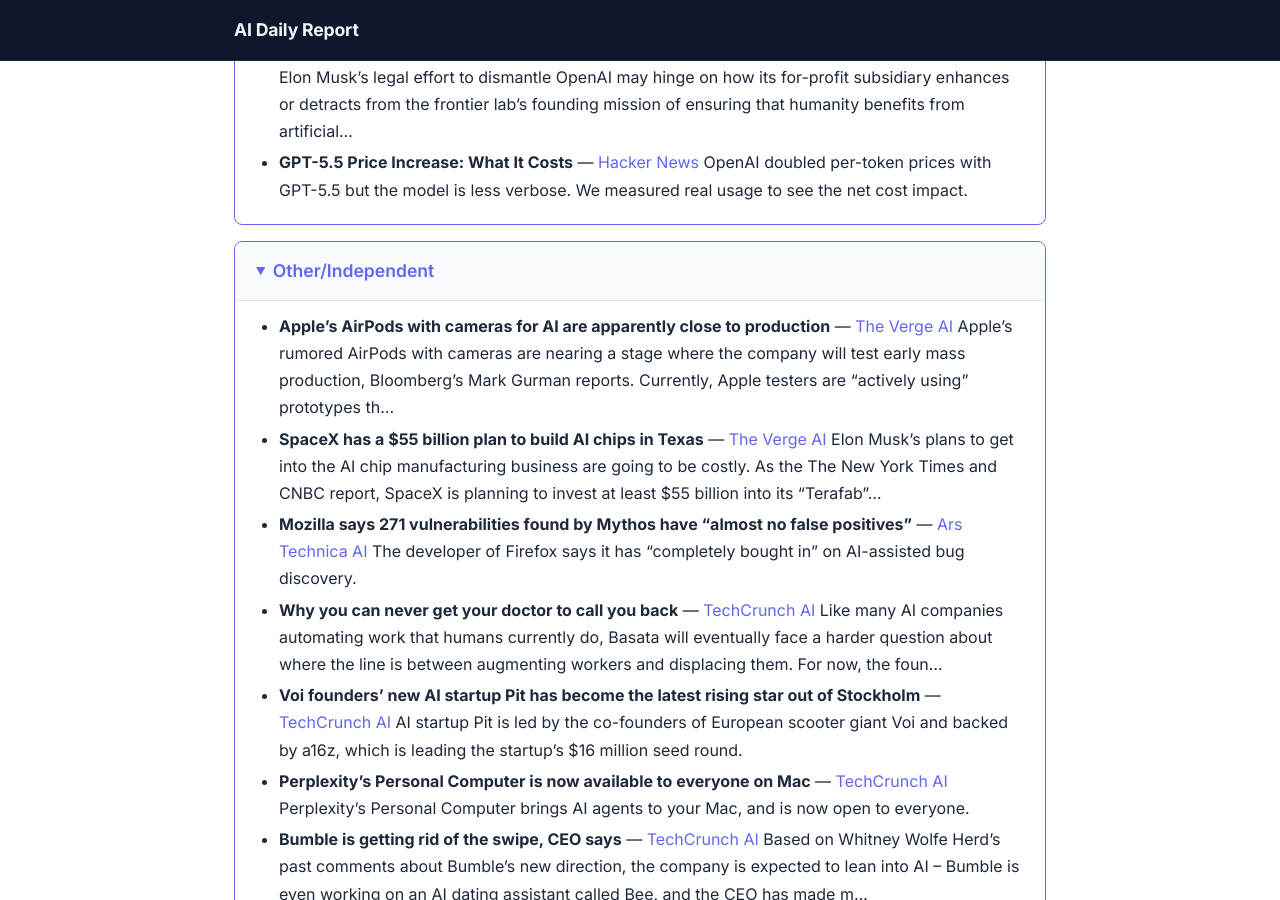
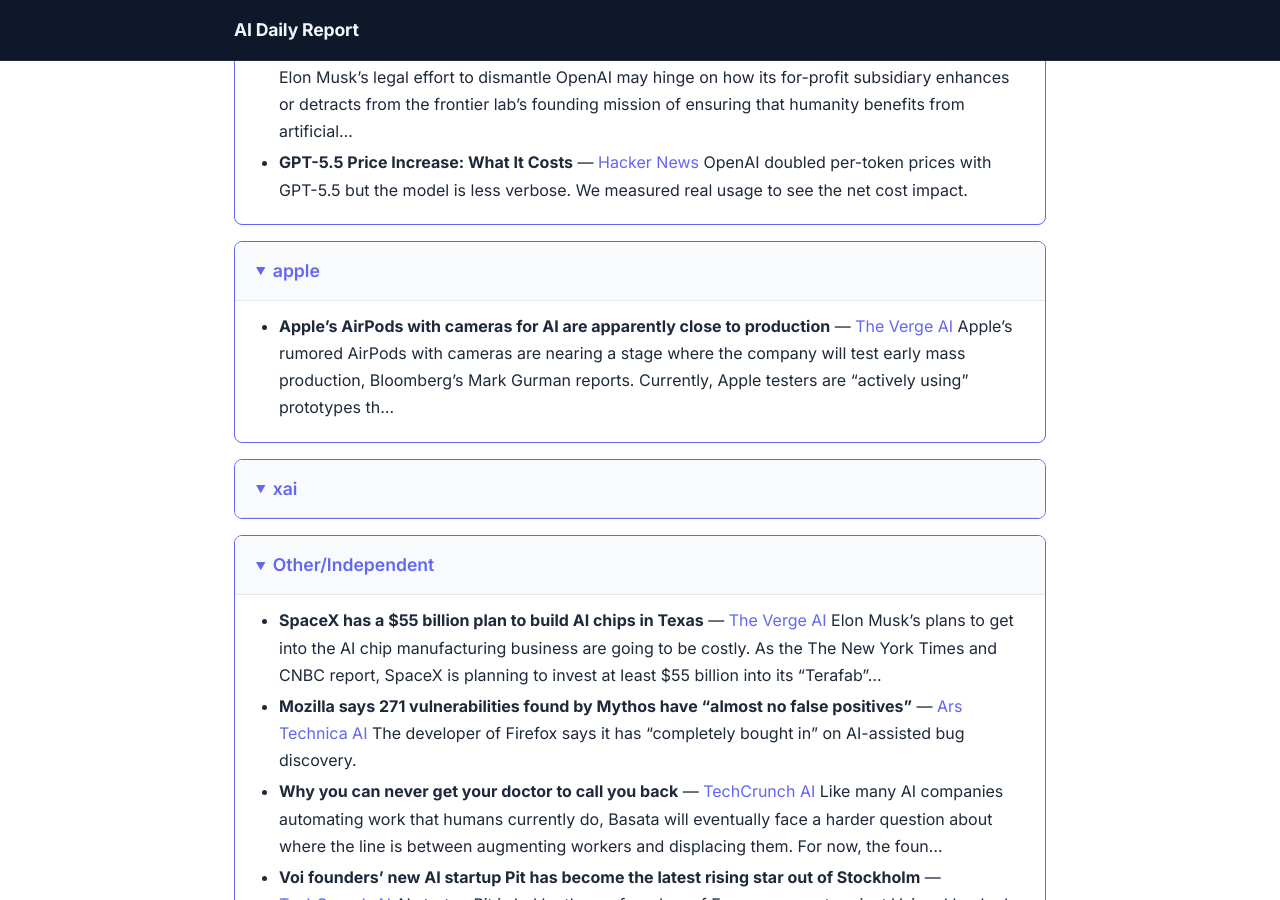
Before and after one commit to lankeami/ai-upskill, a Jekyll site: the page built from reports/2026-05-08.md, in a window 1280 px wide and 900 px high, scrolled down 2201 px. Built offline with Jekyll 4.4.1, drawn with Linux system fonts in a browser that asks for light colours.

Commit message:
chore: add xai and apple company sections to 2026-05-08 report (#32)
Moves Apple AirPods article from Other/Independent to a new apple section,
and adds empty xai section. Updates frontmatter companies list accordingly.

```diff
--- a/reports/2026-05-08.md
+++ b/reports/2026-05-08.md
@@ -2,7 +2,7 @@
 layout: report
 title: "AI Daily Report — 2026-05-08"
 date: 2026-05-08
-companies: ["anthropic", "google", "openai", "Other/Independent"]
+companies: ["anthropic", "google", "openai", "xai", "apple", "Other/Independent"]
 item_count: 47
 podcast_url: https://github.com/lankeami/ai-upskill/releases/download/podcast-2026-05-08/2026-05-08.mp3
 ---
@@ -49,9 +49,13 @@
 - **GPT-5.5 Price Increase: What It Costs** — [Hacker News](https://openrouter.ai/announcements/gpt55-cost-analysis)
   OpenAI doubled per-token prices with GPT-5.5 but the model is less verbose. We measured real usage to see the net cost impact.
 
-## Other/Independent
+## apple
 - **Apple&#8217;s AirPods with cameras for AI are apparently close to production** — [The Verge AI](https://www.theverge.com/tech/926376/apple-airpods-cameras-ai-production)
   Apple's rumored AirPods with cameras are nearing a stage where the company will test early mass production, Bloomberg's Mark Gurman reports. Currently, Apple testers are "actively using" prototypes th…
+
+## xai
+
+## Other/Independent
 - **SpaceX has a $55 billion plan to build AI chips in Texas** — [The Verge AI](https://www.theverge.com/ai-artificial-intelligence/926356/spacex-terafab-plant-cost-ai-chips)
   Elon Musk's plans to get into the AI chip manufacturing business are going to be costly. As the The New York Times and CNBC report, SpaceX is planning to invest at least $55 billion into its "Terafab"…
 - **Mozilla says 271 vulnerabilities found by Mythos have "almost no false positives"** — [Ars Technica AI](https://arstechnica.com/information-technology/2026/05/mozilla-says-271-vulnerabilities-found-by-mythos-have-almost-no-false-positives/)
```
